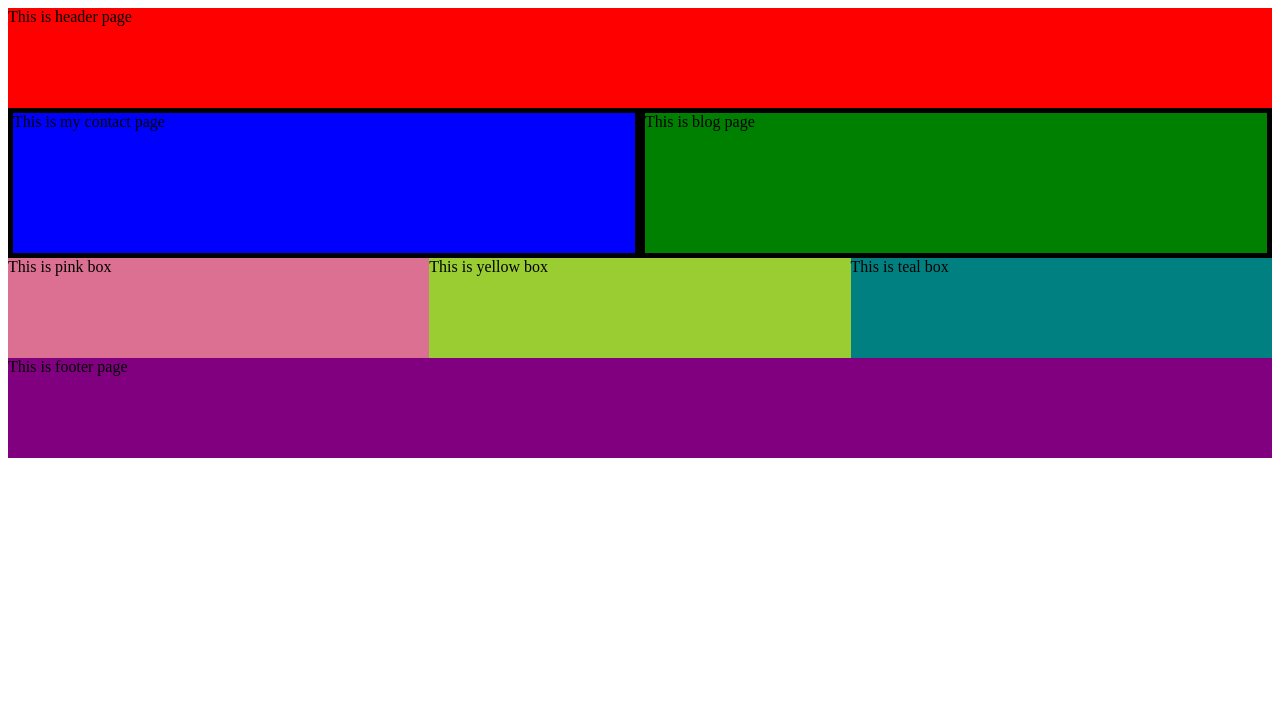
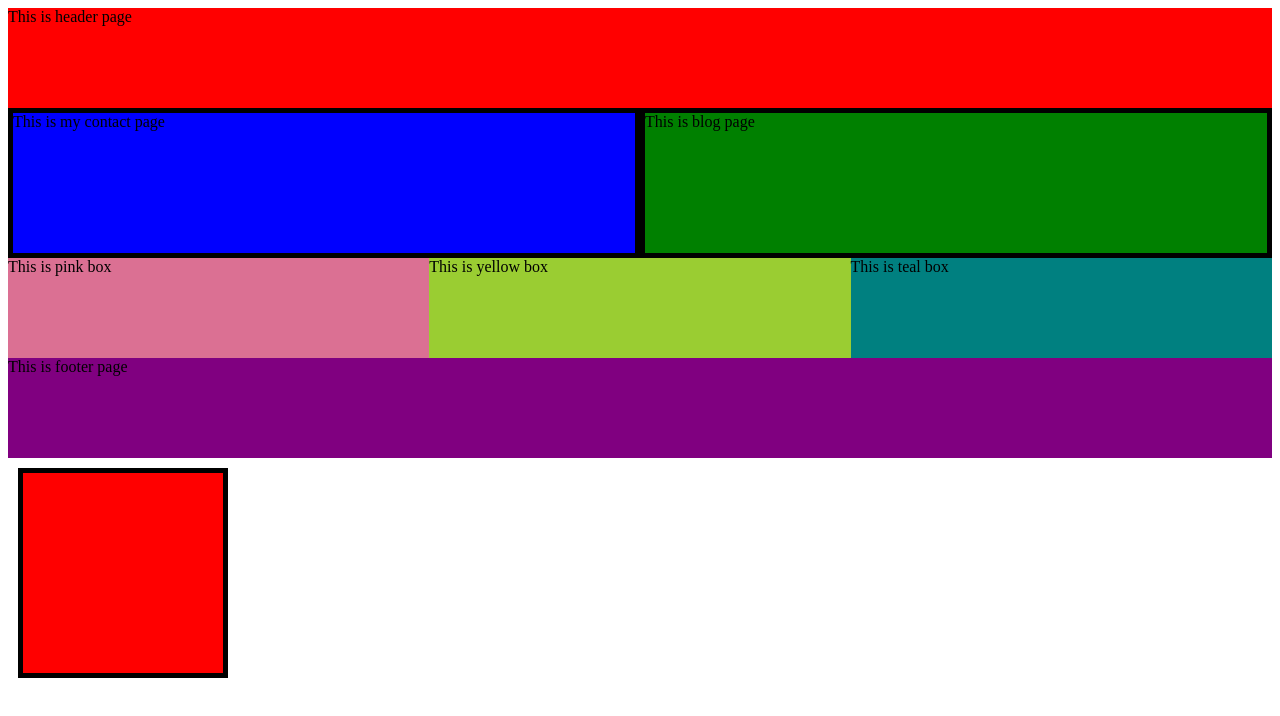
Before and after one commit to ashmaakther/hw-01-07-24-, a plain HTML site: page index.html in a window 1280 px wide. Drawn offline with Linux system fonts and the light colour scheme.

Commit message:
Add files via upload

```diff
--- a/css/style.css
+++ b/css/style.css
@@ -1,12 +1,9 @@
 .header{
    height: 100px;
    background-color: red;
-  /* width: 100px;
-    padding: 50px;
-    margin: 10px;
-    border: 5px solid black;*/
 
 }
+
 
 .wrapper{
     overflow: hidden;
@@ -51,3 +48,13 @@
     background-color: purple;
     /*clear: both;*/
 }
+
+.box-model{
+    height: 100px;
+   background-color: red;
+   width: 100px;
+    padding: 50px;
+    margin: 10px;
+    border: 5px solid black;
+
+}
--- a/index.html
+++ b/index.html
@@ -27,6 +27,8 @@
 <div class="footer"> This is footer page</div>
 
 
+<div class="box-model"></div>
+
 </body>
 
 </html>
```
